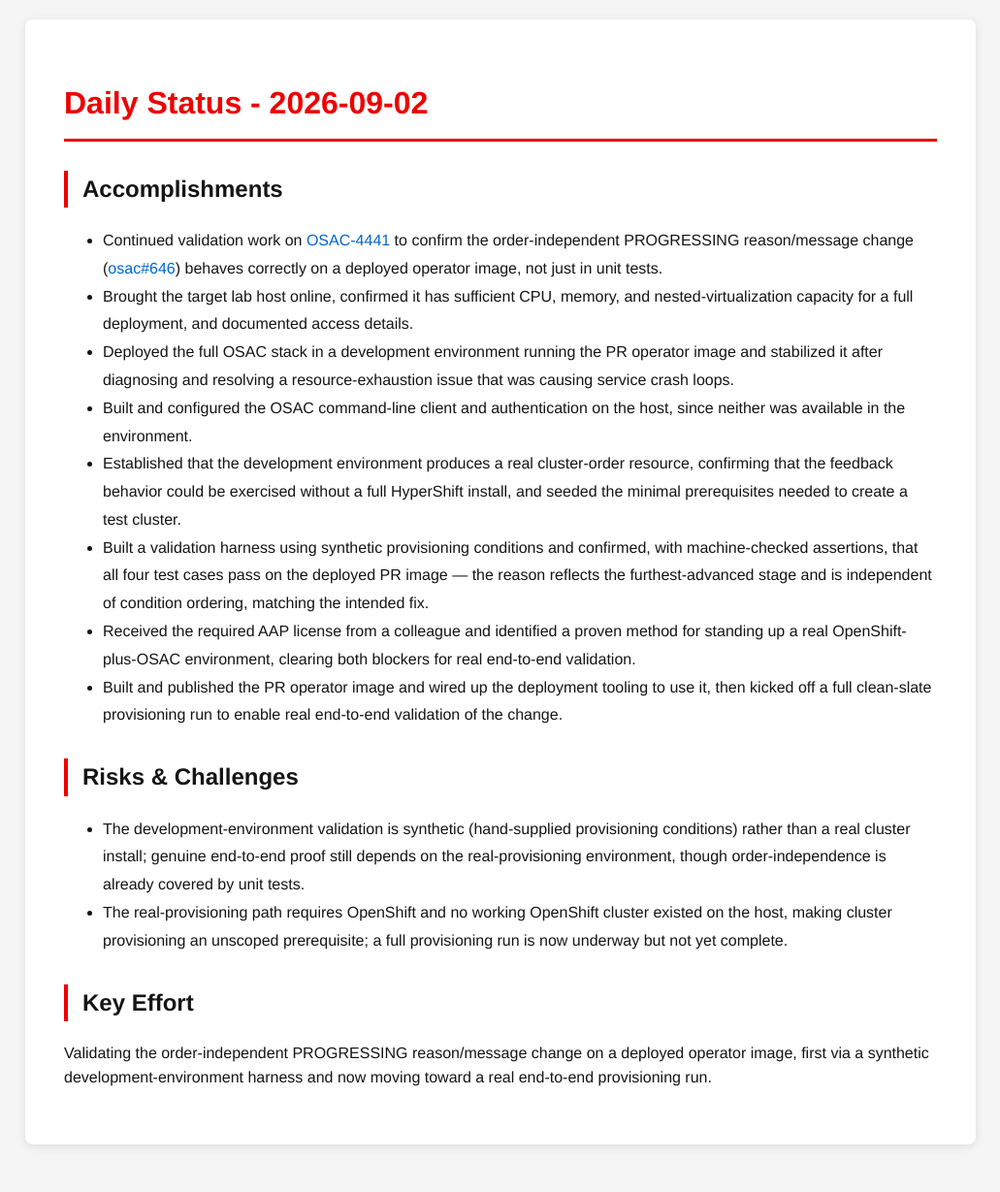
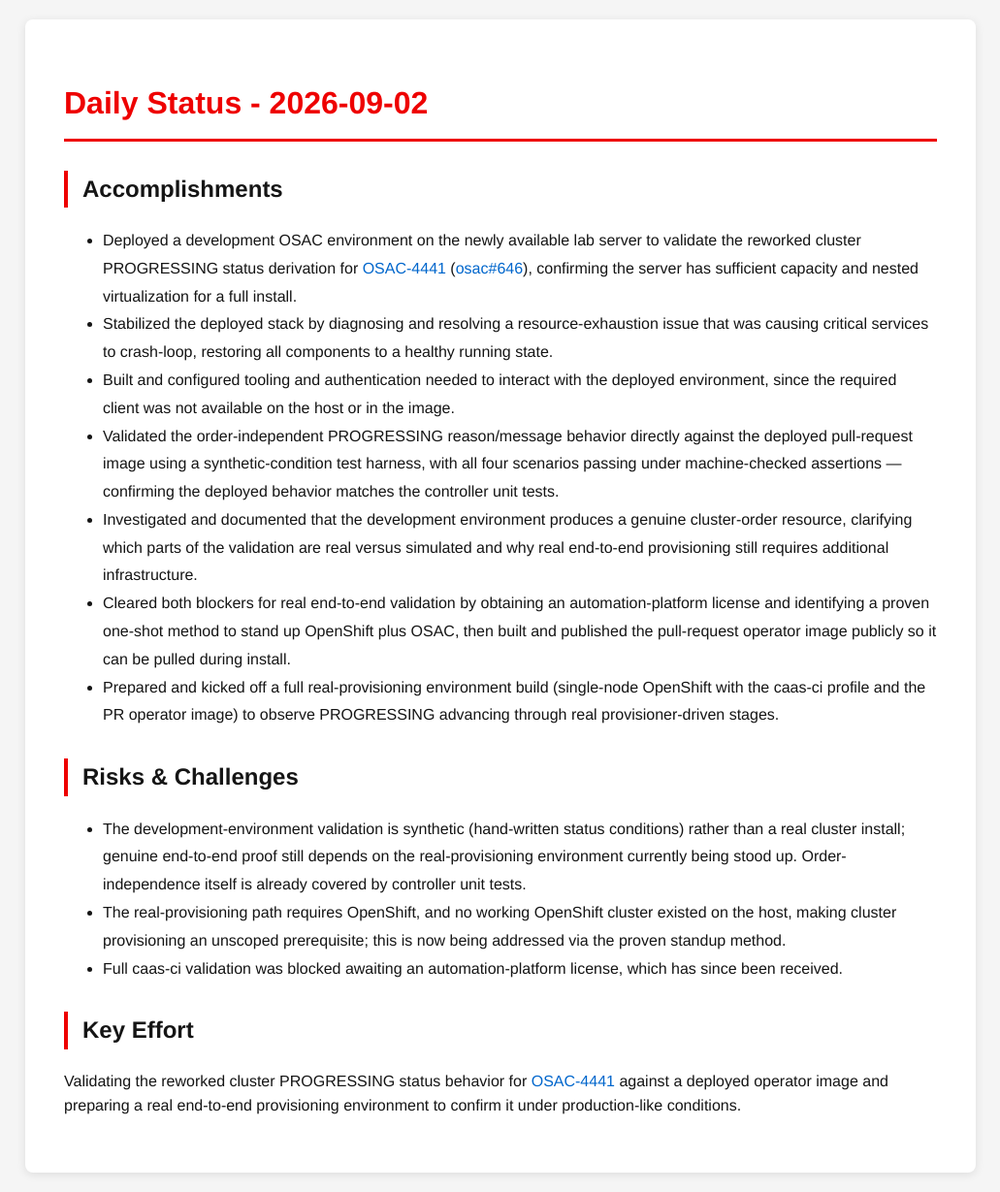
Before and after one commit to tzvatot/daily-status, a Jekyll site: the page built from 2026-09-02.md, in a window 1280 px wide. Shown: the whole page at 97% size, without its empty margins (124-1155 px from the left). Built offline with Jekyll 4.4.1, drawn with Linux system fonts in a browser that asks for light colours; before the commit the page ends 1200 px from its top, so only the background shows below that.

Commit message:
Daily status update - 2026-09-02

```diff
--- a/2026-09-02.md
+++ b/2026-09-02.md
@@ -7,18 +7,18 @@ date: 2026-09-02
 # Daily Status - 2026-09-02
 
 ## Accomplishments
-- Continued validation work on [OSAC-4441](https://redhat.atlassian.net/browse/OSAC-4441) to confirm the order-independent PROGRESSING reason/message change ([osac#646](https://github.com/osac-project/osac/pull/646)) behaves correctly on a deployed operator image, not just in unit tests.
-- Brought the target lab host online, confirmed it has sufficient CPU, memory, and nested-virtualization capacity for a full deployment, and documented access details.
-- Deployed the full OSAC stack in a development environment running the PR operator image and stabilized it after diagnosing and resolving a resource-exhaustion issue that was causing service crash loops.
-- Built and configured the OSAC command-line client and authentication on the host, since neither was available in the environment.
-- Established that the development environment produces a real cluster-order resource, confirming that the feedback behavior could be exercised without a full HyperShift install, and seeded the minimal prerequisites needed to create a test cluster.
-- Built a validation harness using synthetic provisioning conditions and confirmed, with machine-checked assertions, that all four test cases pass on the deployed PR image — the reason reflects the furthest-advanced stage and is independent of condition ordering, matching the intended fix.
-- Received the required AAP license from a colleague and identified a proven method for standing up a real OpenShift-plus-OSAC environment, clearing both blockers for real end-to-end validation.
-- Built and published the PR operator image and wired up the deployment tooling to use it, then kicked off a full clean-slate provisioning run to enable real end-to-end validation of the change.
+- Deployed a development OSAC environment on the newly available lab server to validate the reworked cluster PROGRESSING status derivation for [OSAC-4441](https://redhat.atlassian.net/browse/OSAC-4441) ([osac#646](https://github.com/osac-project/osac/pull/646)), confirming the server has sufficient capacity and nested virtualization for a full install.
+- Stabilized the deployed stack by diagnosing and resolving a resource-exhaustion issue that was causing critical services to crash-loop, restoring all components to a healthy running state.
+- Built and configured tooling and authentication needed to interact with the deployed environment, since the required client was not available on the host or in the image.
+- Validated the order-independent PROGRESSING reason/message behavior directly against the deployed pull-request image using a synthetic-condition test harness, with all four scenarios passing under machine-checked assertions — confirming the deployed behavior matches the controller unit tests.
+- Investigated and documented that the development environment produces a genuine cluster-order resource, clarifying which parts of the validation are real versus simulated and why real end-to-end provisioning still requires additional infrastructure.
+- Cleared both blockers for real end-to-end validation by obtaining an automation-platform license and identifying a proven one-shot method to stand up OpenShift plus OSAC, then built and published the pull-request operator image publicly so it can be pulled during install.
+- Prepared and kicked off a full real-provisioning environment build (single-node OpenShift with the caas-ci profile and the PR operator image) to observe PROGRESSING advancing through real provisioner-driven stages.
 
 ## Risks & Challenges
-- The development-environment validation is synthetic (hand-supplied provisioning conditions) rather than a real cluster install; genuine end-to-end proof still depends on the real-provisioning environment, though order-independence is already covered by unit tests.
-- The real-provisioning path requires OpenShift and no working OpenShift cluster existed on the host, making cluster provisioning an unscoped prerequisite; a full provisioning run is now underway but not yet complete.
+- The development-environment validation is synthetic (hand-written status conditions) rather than a real cluster install; genuine end-to-end proof still depends on the real-provisioning environment currently being stood up. Order-independence itself is already covered by controller unit tests.
+- The real-provisioning path requires OpenShift, and no working OpenShift cluster existed on the host, making cluster provisioning an unscoped prerequisite; this is now being addressed via the proven standup method.
+- Full caas-ci validation was blocked awaiting an automation-platform license, which has since been received.
 
 ## Key Effort
-Validating the order-independent PROGRESSING reason/message change on a deployed operator image, first via a synthetic development-environment harness and now moving toward a real end-to-end provisioning run.
+Validating the reworked cluster PROGRESSING status behavior for [OSAC-4441](https://redhat.atlassian.net/browse/OSAC-4441) against a deployed operator image and preparing a real end-to-end provisioning environment to confirm it under production-like conditions.
```
